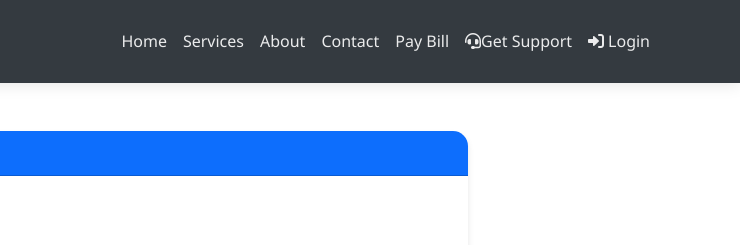
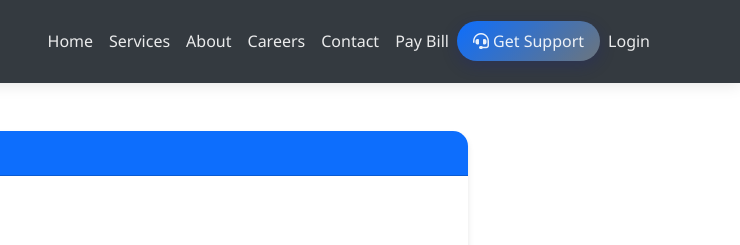
Before and after one commit to SeamlessMS/seamless-mobile, a website: page public/ticket-submission.html in a window 1280 px wide. Shown: the top 245 px of the page, 540-1280 px from the left. Drawn offline with nearby package versions, Linux system fonts and the light colour scheme.

Commit message:
v1.5.2: Add Careers link to navigation across all pages

```diff
--- a/public/ticket-submission.html
+++ b/public/ticket-submission.html
@@ -26,31 +26,18 @@
             </button>
             <div class="collapse navbar-collapse" id="navbarNav">
                 <ul class="navbar-nav ms-auto">
+                    <li class="nav-item"><a class="nav-link" href="/">Home</a></li>
+                    <li class="nav-item"><a class="nav-link" href="/services.html">Services</a></li>
+                    <li class="nav-item"><a class="nav-link" href="/about.html">About</a></li>
+                    <li class="nav-item"><a class="nav-link" href="/careers.html">Careers</a></li>
+                    <li class="nav-item"><a class="nav-link" href="/contact.html">Contact</a></li>
+                    <li class="nav-item"><a class="nav-link" href="/payment.html">Pay Bill</a></li>
                     <li class="nav-item">
-                        <a class="nav-link" href="index.html">Home</a>
-                    </li>
-                    <li class="nav-item">
-                        <a class="nav-link" href="services.html">Services</a>
-                    </li>
-                    <li class="nav-item">
-                        <a class="nav-link" href="about.html">About</a>
-                    </li>
-                    <li class="nav-item">
-                        <a class="nav-link" href="contact.html">Contact</a>
-                    </li>
-                    <li class="nav-item">
-                        <a class="nav-link" href="payment.html">Pay Bill</a>
-                    </li>
-                    <li class="nav-item">
-                        <a class="nav-link nav-support-btn active" href="ticket-submission.html">
-                            <i class="fas fa-headset"></i>Get Support
+                        <a class="nav-link btn btn-primary text-white px-3 active" href="/ticket-submission.html">
+                            <i class="fas fa-headset"></i> Get Support
                         </a>
                     </li>
-                    <li class="nav-item">
-                        <a class="nav-link" href="login.html">
-                            <i class="fas fa-sign-in-alt me-1"></i>Login
-                        </a>
-                    </li>
+                    <li class="nav-item"><a class="nav-link" href="/login.html">Login</a></li>
                 </ul>
             </div>
         </div>
@@ -132,10 +119,10 @@
     </div>
 
     <!-- Footer -->
-    <footer class="bg-dark text-white py-5">
+    <footer class="bg-dark text-white py-4">
         <div class="container">
             <div class="row">
-                <div class="col-md-4 mb-4">
+                <div class="col-md-4">
                     <h5>Contact Us</h5>
                     <ul class="list-unstyled">
                         <li><i class="fas fa-phone"></i> (720) 488-7700</li>
@@ -143,16 +130,16 @@
                         <li><i class="fas fa-map-marker-alt"></i> Greenwood Village, CO</li>
                     </ul>
                 </div>
-                <div class="col-md-4 mb-4">
+                <div class="col-md-4">
                     <h5>Quick Links</h5>
                     <ul class="list-unstyled">
-                        <li><a href="/index.html" class="text-white">Home</a></li>
-                        <li><a href="/services.html" class="text-white">Services</a></li>
-                        <li><a href="/about.html" class="text-white">About</a></li>
-                        <li><a href="/contact.html" class="text-white">Contact</a></li>
+                        <li><a href="index.html" class="text-white">Home</a></li>
+                        <li><a href="services.html" class="text-white">Services</a></li>
+                        <li><a href="about.html" class="text-white">About</a></li>
+                        <li><a href="contact.html" class="text-white">Contact</a></li>
                     </ul>
                 </div>
-                <div class="col-md-4 mb-4">
+                <div class="col-md-4">
                     <h5>Follow Us</h5>
                     <div class="social-links">
                         <a href="#" class="text-white me-3"><i class="fab fa-facebook"></i></a>
```
Also changed, not shown: public/about.html (+3 -0 lines), public/careers.html (+1 -0 lines), public/contact.html (+3 -0 lines), public/index.html (+3 -2 lines), public/login.html (+3 -0 lines), public/payment.html (+3 -0 lines), public/services.html (+1 -0 lines).
